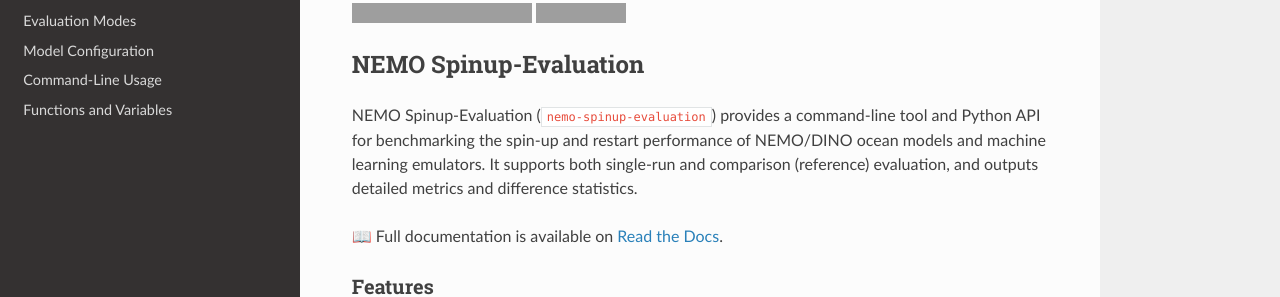
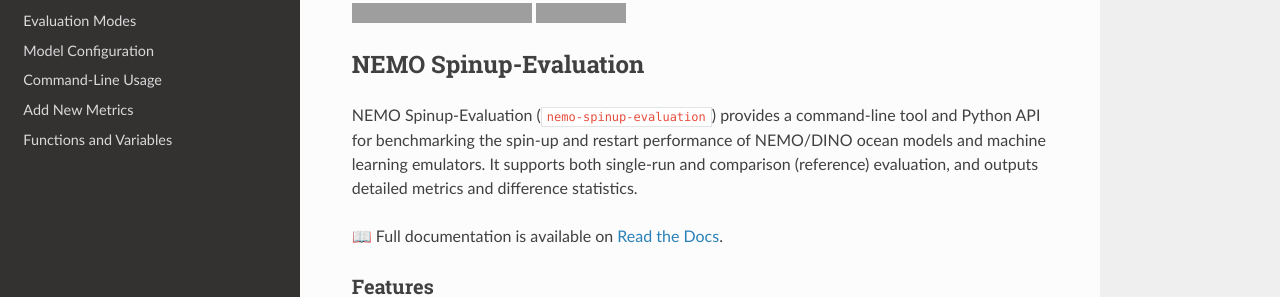
Before and after one commit to m2lines/nemo-spinup-evaluation, a Sphinx documentation site: the page built from docs/source/index.rst, in a window 1280 px wide. Shown: the part 160-457 px from the top of the page. Built offline with Sphinx 7.4.7 and the Read the Docs theme 3.1.0, drawn with Linux system fonts in a browser that asks for light colours; pages that are not in the unit, such as notebooks, are missing from menus; grey boxes are pictures that could not be loaded.

Commit message:
Add new metrics to index.rst

```diff
--- a/docs/source/index.rst
+++ b/docs/source/index.rst
@@ -16,4 +16,5 @@ Spinup-Evaluation documentation
    Evaluation-Modes.md
    Model-Configuration.md
    Command-Line-Interface.md
+   New-Metrics.md
    modules
```
